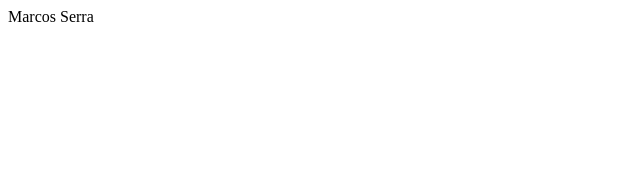
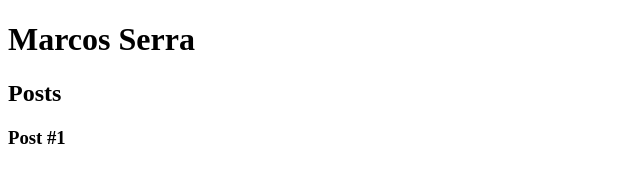
Before and after one commit to marcosjcs/dio-bootcamps-courses, a plain HTML site: page Courses/06 - Introdução a criação de websites com HTML5 e CSS3/index.html in a window 1280 px wide. Shown: the whole page, without its empty margins (0-640 px from the left). Drawn offline with Linux system fonts and the light colour scheme.

Commit message:
Semântica

```diff
--- a/Courses/06 - Introdução a criação de websites com HTML5 e CSS3/index.html
+++ b/Courses/06 - Introdução a criação de websites com HTML5 e CSS3/index.html
@@ -7,6 +7,19 @@
   <title>Marcos Serra</title>
 </head>
 <body>
-  Marcos Serra
+  <header>
+    <h1>Marcos Serra</h1>
+  </header>
+  <section>
+    <header>
+      <h2>Posts</h2>
+    </header>
+    <article>
+      <header>
+        <h3>Post #1</h3>
+      </header>
+    </article>
+  </section>
+  <footer></footer>
 </body>
 </html>
```
